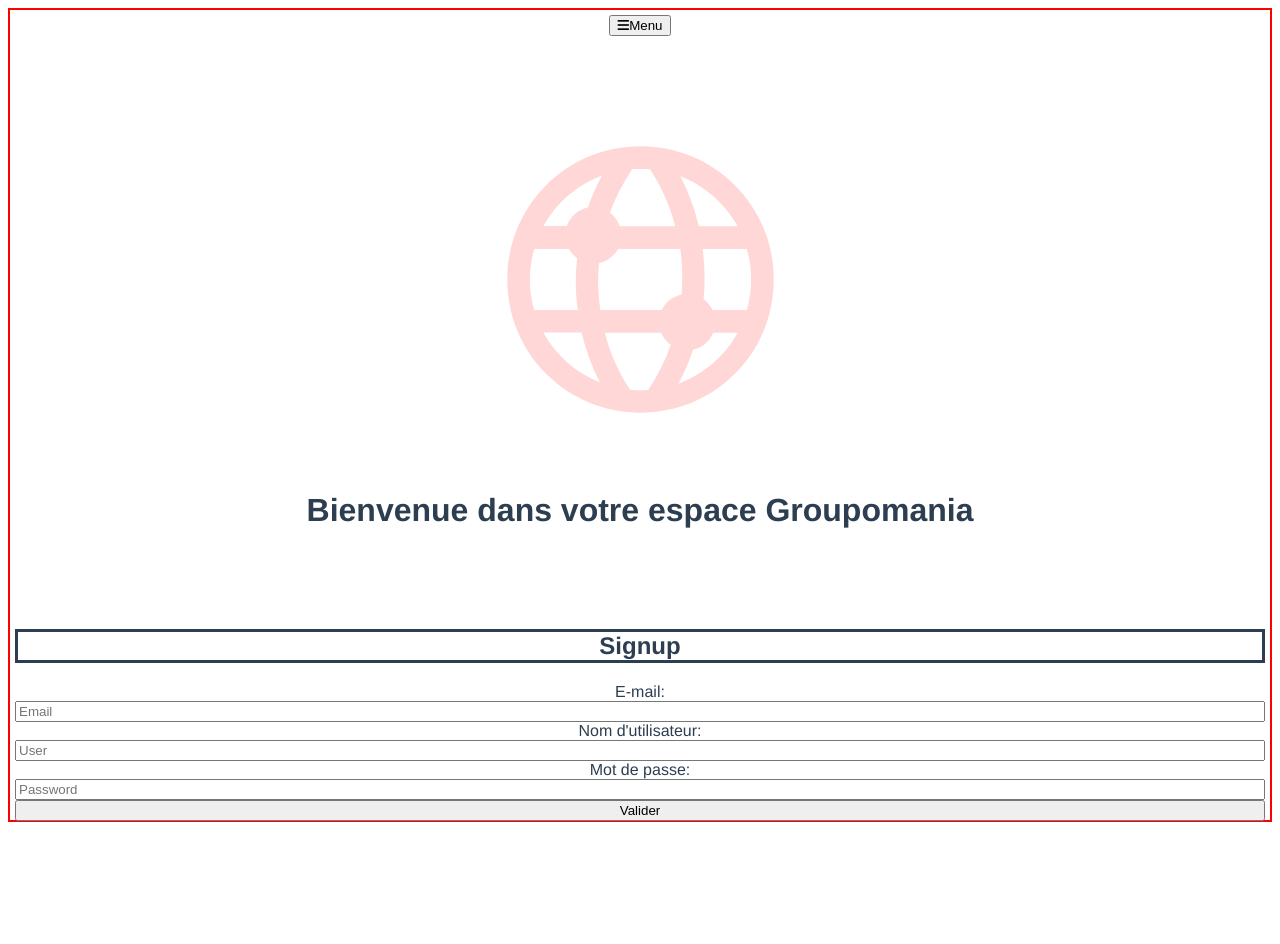
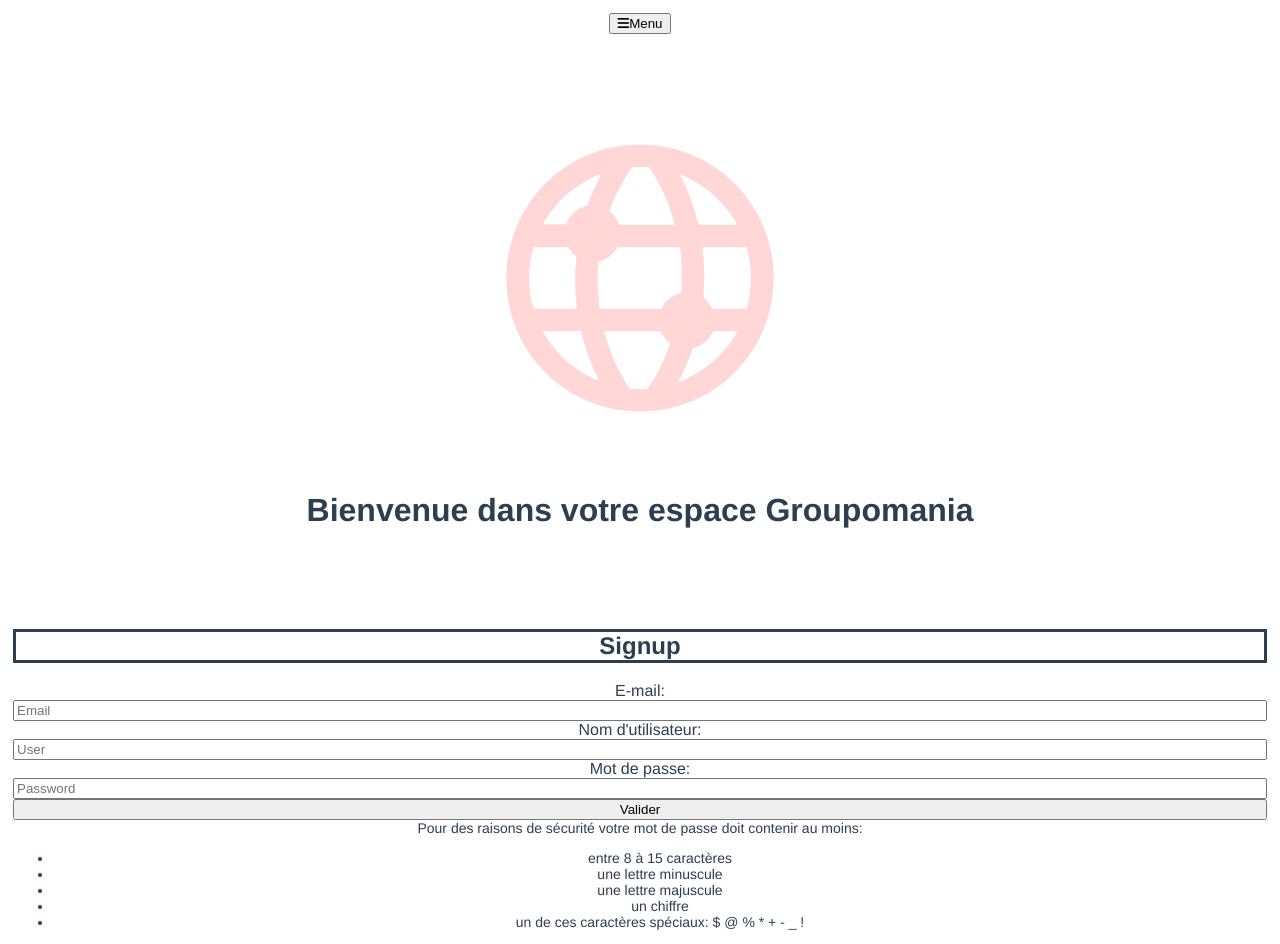
Before and after one commit to Guetso/Project7, a Vue app in the folder Front/groupomania-front/: page /signup in a window 1280 px wide. Before the commit the page ends 830 px from the top, so only its background shows below. Built offline with nearby package versions, Linux system fonts and the light colour scheme.

Commit message:
update style signup

```diff
--- a/Front/groupomania-front/src/App.vue
+++ b/Front/groupomania-front/src/App.vue
@@ -24,7 +24,6 @@
   -moz-osx-font-smoothing: grayscale;
   text-align: center;
   color: #2c3e50;
-  border: solid 2px red;
   padding: 5px;
   height: 100vh;
 }
--- a/Front/groupomania-front/src/sass/_main.scss
+++ b/Front/groupomania-front/src/sass/_main.scss
@@ -1,6 +1,7 @@
 @import "./base/typography/typBase";
+@import "./base/typography/typNav";
+@import "./base/typography/typSignup";
 @import "./components/header";
 @import "./components/nav";
-@import "./components/typNav";
 @import "./pages/home";
 @import "./pages/signupLogin";
--- /dev/null
+++ b/Front/groupomania-front/src/sass/base/typography/_typSignup.scss
@@ -0,0 +1,3 @@
+.passwordConditions {
+    font-size: 14px;
+}
--- a/Front/groupomania-front/src/sass/components/_nav.scss
+++ b/Front/groupomania-front/src/sass/components/_nav.scss
@@ -70,10 +70,9 @@
                 }
             }
         }
-    }
-
-    ul {
-        list-style-type: none;
-        padding: 0;
+        ul {
+            list-style-type: none;
+            padding: 0;
+        }
     }
 }
--- a/Front/groupomania-front/src/views/Signup.vue
+++ b/Front/groupomania-front/src/views/Signup.vue
@@ -4,20 +4,55 @@
 
     <form class="signupForm" @submit="submitForm" v-if="show">
       <label for="email">E-mail:</label>
-      <input type="text" name="email" v-model="formData.user.email" placeholder="Email" />
+      <input
+        type="email"
+        name="email"
+        v-model="formData.user.email"
+        placeholder="Email"
+        required
+        maxlength="50"
+      />
 
       <label for="userName">Nom d'utilisateur:</label>
-      <input type="text" name="userName" v-model="formData.user.userName" placeholder="User" />
+      <input
+        type="text"
+        name="userName"
+        v-model="formData.user.userName"
+        placeholder="User"
+        required
+        maxlength="50"
+      />
 
       <label for="password">Mot de passe:</label>
-      <input type="text" name="password" v-model="formData.user.password" placeholder="Password" />
+      <input
+        type="password"
+        name="password"
+        v-model="formData.user.password"
+        placeholder="Password"
+        pattern="^(?=.*[A-Z])(?=.*[a-z])(?=.*\d)(?=.*[-+!*$@%_])([-+!*$@%_\w]{8,15})$"
+      />
 
       <button type="submit">Valider</button>
     </form>
 
-    <aside class="messageService" v-if="feedbacks.length">
+    <div class="messageService" v-if="feedbacks.length">
       <ul>
-        <li v-for="feedback in feedbacks" :key="feedback.message">{{ feedback.message }}</li>
+        <p v-for="feedback in feedbacks" :key="feedback.message">
+          {{ feedback.message }}
+          <router-link :to="{ name: 'Login' }">Login</router-link>
+        </p>
+      </ul>
+    </div>
+
+    <aside class="passwordConditions" v-if="show">
+      Pour des raisons de sécurité votre mot de passe doit contenir au moins:
+      <br />
+      <ul>
+        <li>entre 8 à 15 caractères</li>
+        <li>une lettre minuscule</li>
+        <li>une lettre majuscule</li>
+        <li>un chiffre</li>
+        <li>un de ces caractères spéciaux: $ @ % * + - _ !</li>
       </ul>
     </aside>
   </div>
@@ -57,23 +92,31 @@
     };
   },
   methods: {
-    submitForm: function(e) { // lorsque le bouton de validation du formulaire est cliqué :
+    submitForm: function(e) {
+      // lorsque le bouton de validation du formulaire est cliqué :
       e.preventDefault(); // On bloque la redirection
       post("http://localhost:3000/api/auth/signup", this.formData) // On appelle la fonction POST (requête XHR), Cette fonction renvoie une promesse
-        .then(response => { // En cas de réussite de la requête (resolve), la fonction nous renvoie la réponse du serveur
+        .then(response => {
+          // En cas de réussite de la requête (resolve), la fonction nous renvoie la réponse du serveur
           this.show = false; // On cache le formulaire
-          this.feedbacks.push({ // On pousse le message de la réponse dans le tableau feedbacks
+          this.feedbacks.push({
+            // On pousse le message de la réponse dans le tableau feedbacks
             message: response.message // le feedback s'affiche car il n'est plus vide
           });
         })
-        .catch(error => { // En cas d'échec de la requête
+        .catch(error => {
+          // En cas d'échec de la requête
           this.show = false; //  On cache le formulaire
           console.error(error.response); // La console renvoie la réponse de l'erreur
-          if (error.response.indexOf('users.email_UNIQUE')!== -1) { // Dans le cas d'un email déjà utilisé
-            this.feedbacks.push({ message: 'Cet email est déjà utilisé !' });
+          if (error.response.indexOf("users.email_UNIQUE") !== -1) {
+            // Dans le cas d'un email déjà utilisé
+            this.feedbacks.push({ message: "Cet email est déjà utilisé !" });
           }
-          if (error.response.indexOf('users.username_UNIQUE')!== -1) { // Dans le cas d'un username déjà utiisé
-            this.feedbacks.push({message: 'Ce nom d\'utilisateur est déjà utilisé !'})
+          if (error.response.indexOf("users.username_UNIQUE") !== -1) {
+            // Dans le cas d'un username déjà utiisé
+            this.feedbacks.push({
+              message: "Ce nom d'utilisateur est déjà utilisé !"
+            });
           }
         });
     }
```
Also changed, not shown: Front/groupomania-front/src/sass/base/typography/_typNav.scss (renamed from Front/groupomania-front/src/sass/components/_typNav.scss).
